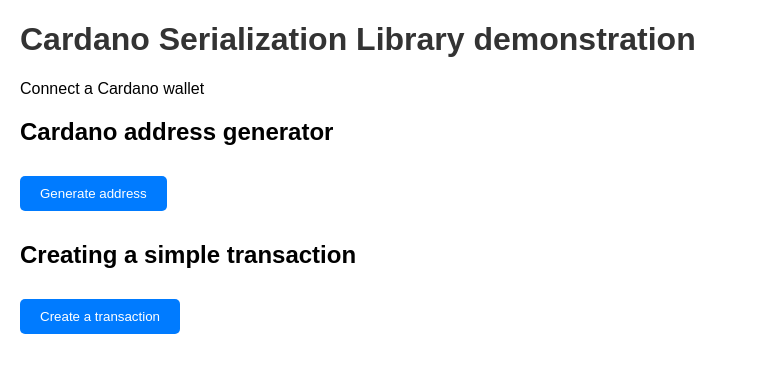
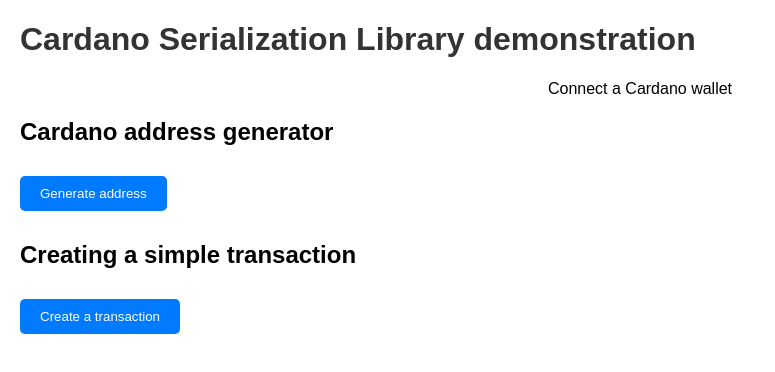
Before and after one commit to Emurgo/cardano-serialization-lib, a React (Create React App) app in the folder example/: page / in a window 1280 px wide. Shown: the top 372 px of the page, without its empty margins (0-775 px from the left). Built offline with nearby package versions, Linux system fonts and the light colour scheme.

Commit message:
added common style

```diff
--- a/example/src/styles.css
+++ b/example/src/styles.css
@@ -27,3 +27,8 @@
   border-radius: 5px;
   word-wrap: break-word;
 }
+
+.center {
+  display: flex;
+  justify-content: center;
+}
```
